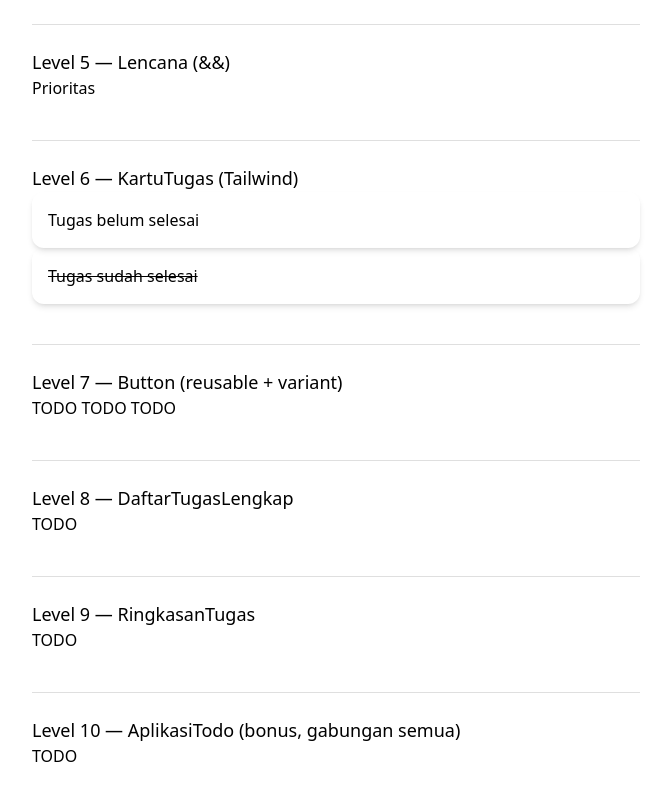
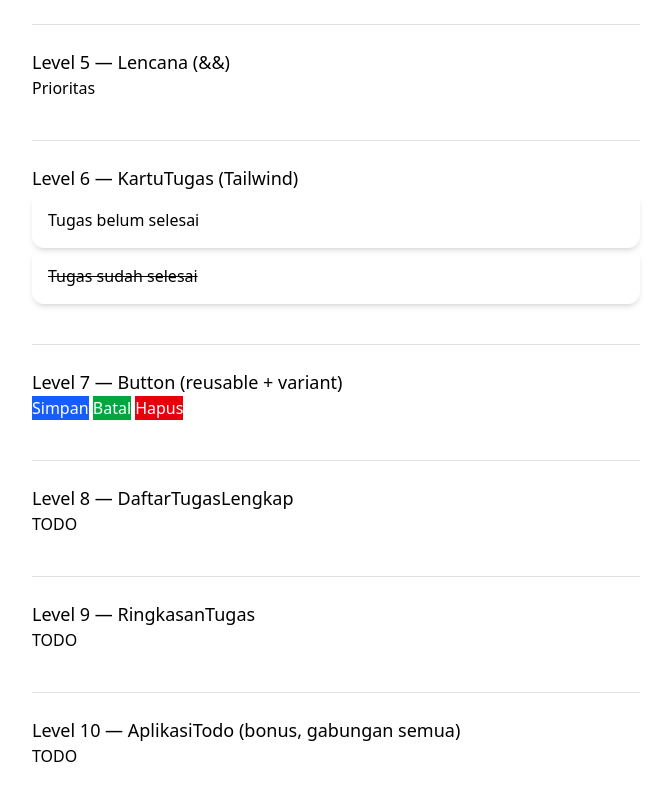
Before and after one commit to webdev-if-its/frontend-5053241047, a React (Vite) app in the folder pertemuan-03/: page / in a window 1280 px wide. Shown: the part 796-1596 px from the top of the page, without its empty margins (304-975 px from the left). Built offline with nearby package versions, Linux system fonts and the light colour scheme.

Commit message:
pertemuan-03: level 7 selesai

```diff
--- a/pertemuan-03/src/components/Button.tsx
+++ b/pertemuan-03/src/components/Button.tsx
@@ -7,6 +7,20 @@
 //   warna latar berbeda per variant) — ini komponen REUSABLE: satu
 //   komponen, tiga tampilan, diatur lewat props.
 // Lihat SOAL.md untuk kontrak lengkap.
-export function Button(props: any) {
-  return <button>TODO</button>
+import type { ReactNode } from 'react'
+
+export function Button(props: { variant: 'primary' | 'secondary' | 'danger'; children: ReactNode; onClick?: () => void }) {
+  const variants = {
+    primary: "bg-blue-600 text-white",
+    secondary: "bg-green-600 text-white",
+    danger: "bg-red-600 text-white"
+  }
+  return (
+    <button
+      onClick={props.onClick}
+      className={`${variants[props.variant]}`}
+    >
+      {props.children}
+    </button>
+  )
 }
```
